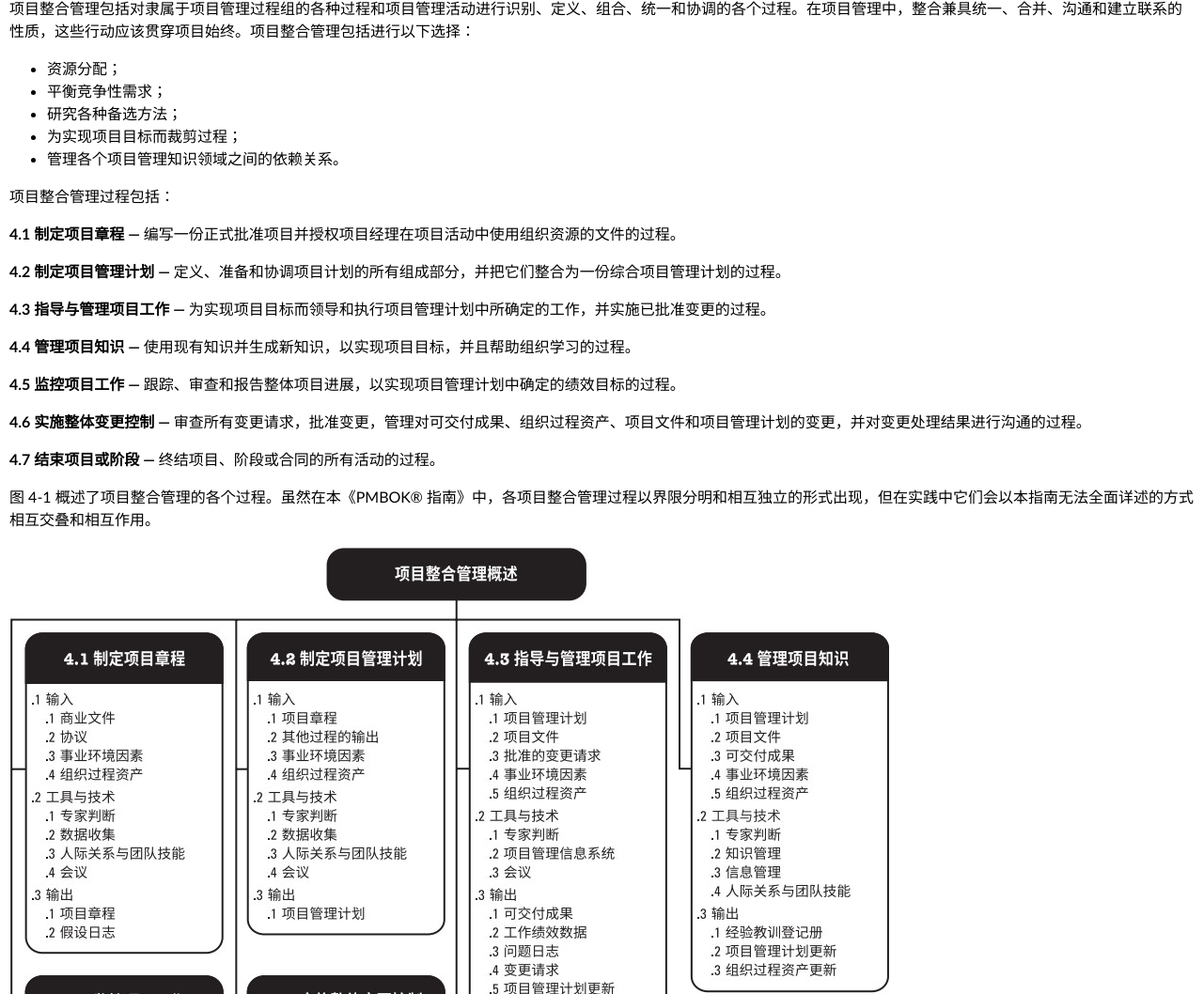
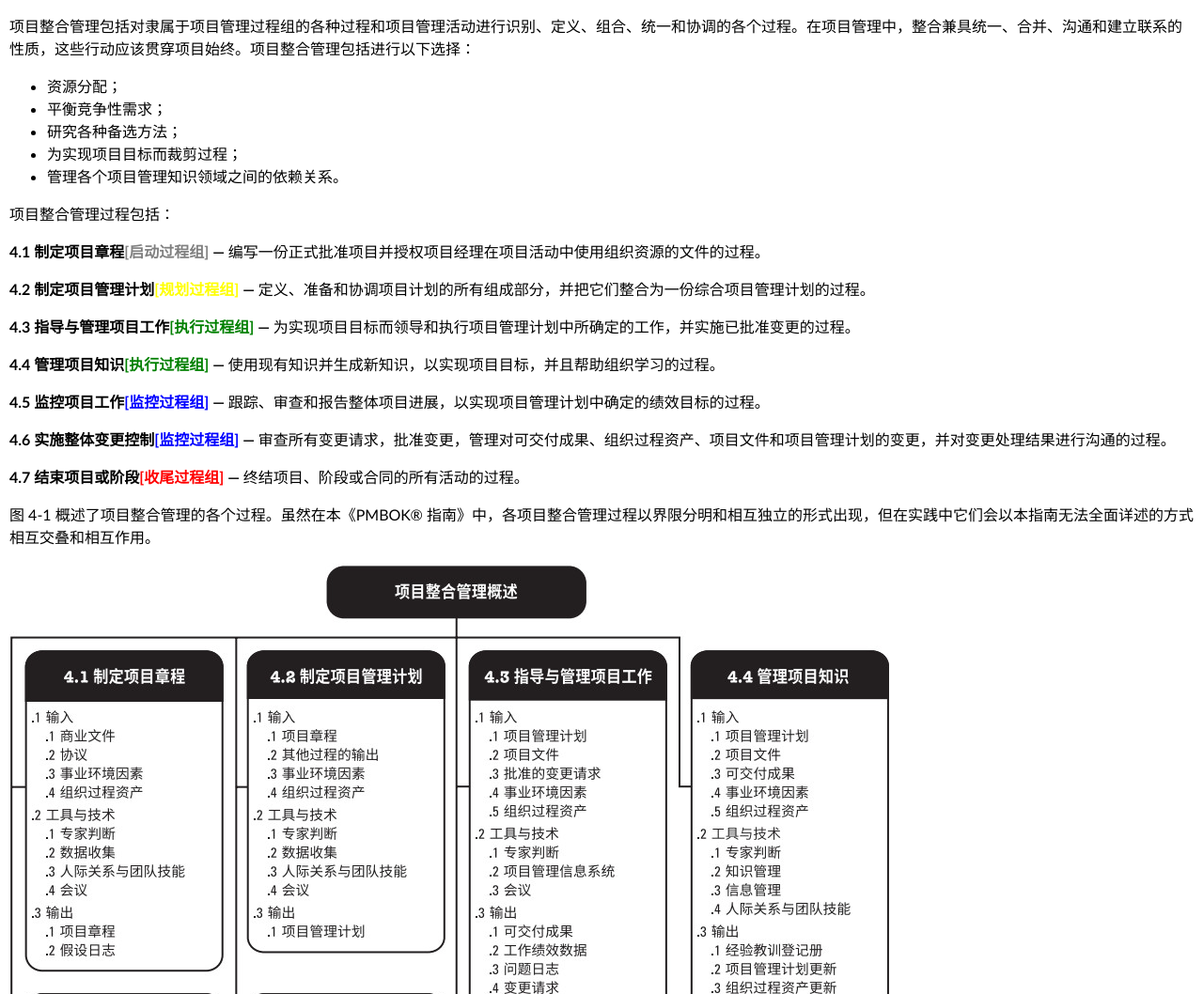
Before and after one commit to yxf94023/PM, a plain HTML site: page 项目管理知识体系指南_第六版(PMBOK)/第一部分 项目管理指南/第四章 项目整合管理/4.html in a window 1280 px wide. Shown: the part 2886-3944 px from the top of the page at 94% size. Drawn offline with Linux system fonts and the light colour scheme.

Commit message:
更新过程样式

```diff
--- a/项目管理知识体系指南_第六版(PMBOK)/第一部分 项目管理指南/第四章 项目整合管理/4.html
+++ b/项目管理知识体系指南_第六版(PMBOK)/第一部分 项目管理指南/第四章 项目整合管理/4.html
@@ -61,6 +61,11 @@
 		bottom: 5px;
 		color: gray;
 	}
+	.str_p {color: gray;}
+	.pla_p {color: yellow;}
+	.exe_p {color: green;}
+	.mon_p {color: blue;}
+	.end_p {color: red;}
 	</style>
 </head>
 
@@ -73,7 +78,7 @@
 <div id="goto-menu"><a href="../../../index.html">返回目录</a></div>
 <div id="goto-top"><a href="javascript:;">回到顶部</a></div>
 <div id="content">
-
+<br/>
 <B>项目整合管理</b>
 <p>
 项目整合管理包括对隶属于项目管理过程组的各种过程和项目管理活动进行识别、定义、组合、统一和协调的各个过程。在项目管理中，整合兼具统一、合并、沟通和建立联系的性质，这些行动应该贯穿项目始终。项目整合管理包括进行以下选择：
@@ -87,19 +92,19 @@
 
 项目整合管理过程包括：
 <p>
-<B>4.1 制定项目章程 — </b>编写一份正式批准项目并授权项目经理在项目活动中使用组织资源的文件的过程。
+<B>4.1 制定项目章程<label class="str_p">[启动过程组]</label> — </b>编写一份正式批准项目并授权项目经理在项目活动中使用组织资源的文件的过程。
 <p>
-<b>4.2 制定项目管理计划 — </b>定义、准备和协调项目计划的所有组成部分，并把它们整合为一份综合项目管理计划的过程。
+<b>4.2 制定项目管理计划<label class="pla_p">[规划过程组]</label> — </b>定义、准备和协调项目计划的所有组成部分，并把它们整合为一份综合项目管理计划的过程。
 <p>
-<b>4.3 指导与管理项目工作 — </b>为实现项目目标而领导和执行项目管理计划中所确定的工作，并实施已批准变更的过程。
+<b>4.3 指导与管理项目工作<label class="exe_p">[执行过程组]</label> — </b>为实现项目目标而领导和执行项目管理计划中所确定的工作，并实施已批准变更的过程。
 <p>
-<b>4.4 管理项目知识 — </b>使用现有知识并生成新知识，以实现项目目标，并且帮助组织学习的过程。
+<b>4.4 管理项目知识<label class="exe_p">[执行过程组]</label> — </b>使用现有知识并生成新知识，以实现项目目标，并且帮助组织学习的过程。
 <p>
-<b>4.5 监控项目工作 — </b>跟踪、审查和报告整体项目进展，以实现项目管理计划中确定的绩效目标的过程。
+<b>4.5 监控项目工作<label class="mon_p">[监控过程组]</label> — </b>跟踪、审查和报告整体项目进展，以实现项目管理计划中确定的绩效目标的过程。
 <p>
-<b>4.6 实施整体变更控制 — </b>审查所有变更请求，批准变更，管理对可交付成果、组织过程资产、项目文件和项目管理计划的变更，并对变更处理结果进行沟通的过程。
+<b>4.6 实施整体变更控制<label class="mon_p">[监控过程组]</label> — </b>审查所有变更请求，批准变更，管理对可交付成果、组织过程资产、项目文件和项目管理计划的变更，并对变更处理结果进行沟通的过程。
 <p>
-<b>4.7 结束项目或阶段 — </b>终结项目、阶段或合同的所有活动的过程。
+<b>4.7 结束项目或阶段<label class="end_p">[收尾过程组]</label> — </b>终结项目、阶段或合同的所有活动的过程。
 <p>
 图 4-1 概述了项目整合管理的各个过程。虽然在本《PMBOK® 指南》中，各项目整合管理过程以界限分明和相互独立的形式出现，但在实践中它们会以本指南无法全面详述的方式相互交叠和相互作用。<p>
 <img src="./img/4-1.jpg"/>
```
Also changed, not shown: 项目管理知识体系指南_第六版(PMBOK)/第一部分 项目管理指南/第七章 项目成本管理/7.html (+9 -4 lines), 项目管理知识体系指南_第六版(PMBOK)/第一部分 项目管理指南/第九章 项目资源管理/9.html (+11 -6 lines), 项目管理知识体系指南_第六版(PMBOK)/第一部分 项目管理指南/第五章 项目范围管理/5.html (+12 -14 lines), 项目管理知识体系指南_第六版(PMBOK)/第一部分 项目管理指南/第八章 项目质量管理/8.html (+8 -3 lines), 项目管理知识体系指南_第六版(PMBOK)/第一部分 项目管理指南/第六章 项目进度管理/6.html (+11 -6 lines), 项目管理知识体系指南_第六版(PMBOK)/第一部分 项目管理指南/第十一章 项目风险管理/11.html (+12 -7 lines), 项目管理知识体系指南_第六版(PMBOK)/第一部分 项目管理指南/第十三章 项目相关方管理/13.html (+10 -9 lines), 项目管理知识体系指南_第六版(PMBOK)/第一部分 项目管理指南/第十二章 项目采购管理/12.html (+8 -3 lines), 项目管理知识体系指南_第六版(PMBOK)/第一部分 项目管理指南/第十章 项目沟通管理/10.html (+8 -3 lines).
